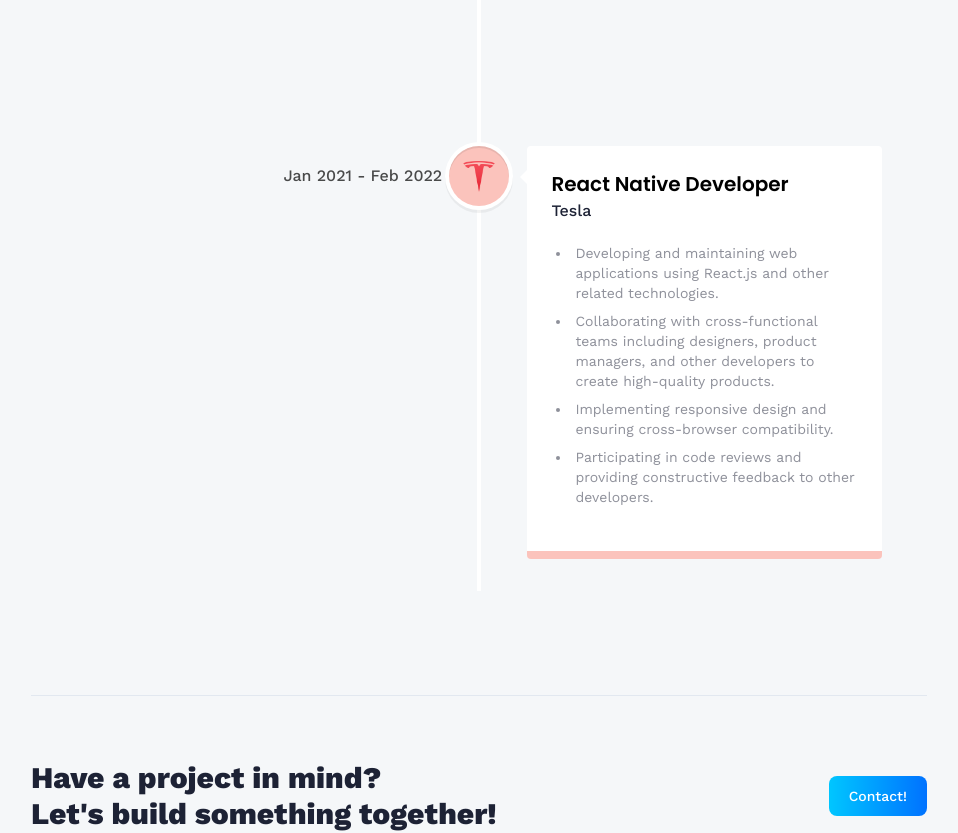
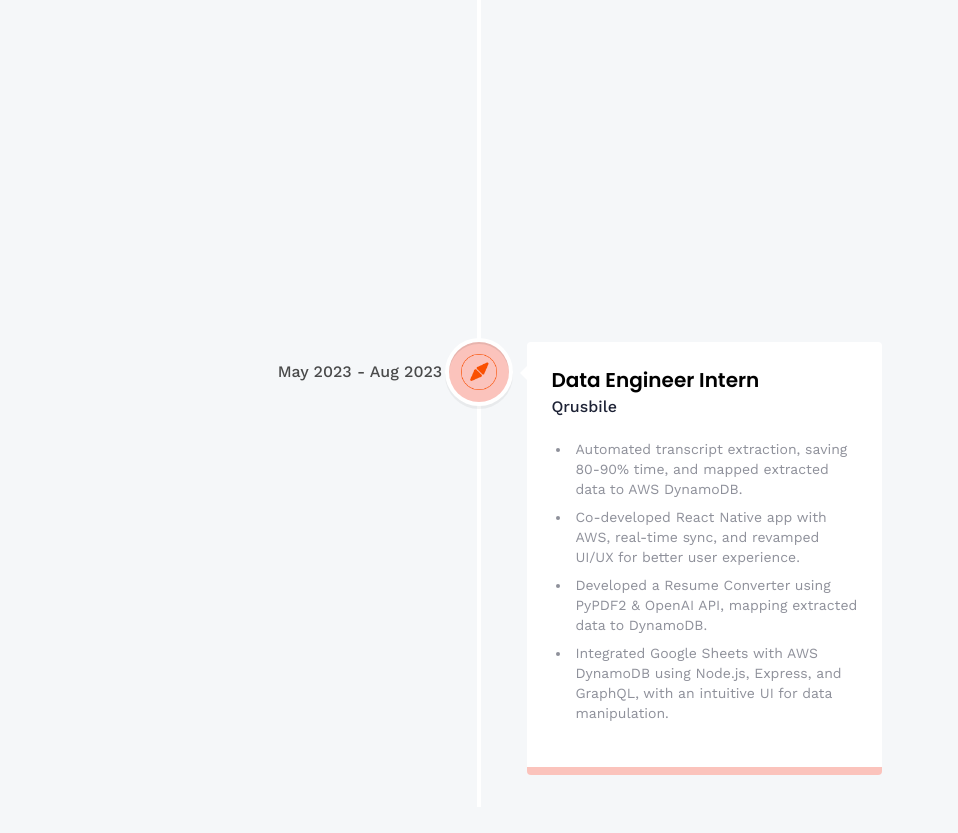
Before and after one commit to shivam27k/shivamportfolio, a React (Vite) app: page /about in a window 1280 px wide. Shown: the part 1340-2173 px from the top of the page, without its empty margins (161-1119 px from the left). Built offline with nearby package versions, Linux system fonts and the light colour scheme.

Commit message:
added work experience

```diff
--- a/src/assets/images/index.js
+++ b/src/assets/images/index.js
@@ -4,5 +4,6 @@ import shopify from './shopify.png'
 import starbucks from './starbucks.png'
 import tesla from './tesla.png'
 import logo from './logo.svg'
+import qrusible from './qrusible.png'
 
-export { hero, meta, shopify, starbucks, tesla, logo }
+export { hero, meta, shopify, starbucks, tesla, logo, qrusible }
--- a/src/constants/index.js
+++ b/src/constants/index.js
@@ -23,7 +23,7 @@ import {
 	unreal,
 	firebase,
 } from '../assets/icons'
-import { starbucks, tesla } from '../assets/images'
+import { qrusible } from '../assets/images'
 
 export const skills = [
 	{
@@ -136,30 +136,32 @@ export const skills = [
 export const experiences = [
 	{
 		id: 0,
-		title: 'React.js Developer',
-		company_name: 'Starbucks',
-		icon: starbucks,
-		iconBg: '#accbe1',
-		date: 'March 2020 - April 2021',
+		title: 'Software Developer',
+		company_name: 'Qrusible',
+		icon: qrusible,
+		iconBg: '#fbc3bc',
+		date: 'Aug 2023 - May 2024',
 		points: [
-			'Developing and maintaining web applications using React.js and other related technologies.',
-			'Collaborating with cross-functional teams including designers, product managers, and other developers to create high-quality products.',
-			'Implementing responsive design and ensuring cross-browser compatibility.',
-			'Participating in code reviews and providing constructive feedback to other developers.',
+			'Revamped outdated code, boosting system performance, efficiency, and robustness for more reliability.',
+			'Transformed admin panel with creative data display, enhanced navigation, and streamlined profile comparison.',
+			'Introduced a comprehensive points system in the web app, boosting user engagement by 40%.',
+			'Developed a web-app using React Native & AWS with GraphQL for scalable data management.',
+			'Led re-development of a cross-platform web app with React Native and GlueStack, enhancing UX with optimized architecture and responsive design.',
+			' Directed the full lifecycle of a product, including UI design backend architecture with AWS for data storage, and utilized GraphQL to form table and their relations.',
 		],
 	},
 	{
 		id: 1,
-		title: 'React Native Developer',
-		company_name: 'Tesla',
-		icon: tesla,
+		title: 'Data Engineer Intern',
+		company_name: 'Qrusbile',
+		icon: qrusible,
 		iconBg: '#fbc3bc',
-		date: 'Jan 2021 - Feb 2022',
+		date: 'May 2023 - Aug 2023',
 		points: [
-			'Developing and maintaining web applications using React.js and other related technologies.',
-			'Collaborating with cross-functional teams including designers, product managers, and other developers to create high-quality products.',
-			'Implementing responsive design and ensuring cross-browser compatibility.',
-			'Participating in code reviews and providing constructive feedback to other developers.',
+			'Automated transcript extraction, saving 80-90% time, and mapped extracted data to AWS DynamoDB.',
+			'Co-developed React Native app with AWS, real-time sync, and revamped UI/UX for better user experience.',
+			'Developed a Resume Converter using PyPDF2 & OpenAI API, mapping extracted data to DynamoDB.',
+			'Integrated Google Sheets with AWS DynamoDB using Node.js, Express, and GraphQL, with an intuitive UI for data manipulation.',
 		],
 	},
 ]
--- a/src/pages/Projects.jsx
+++ b/src/pages/Projects.jsx
@@ -24,7 +24,7 @@ const Projects = () => {
 				</p>
 			</div>
 			<div className="flex flex-wrap my-20 gap-16">
-				{projects.map((project) => (
+				{/* {projects.map((project) => (
 					<div className="lg:w-[400px] w-full" key={project.name}>
 						<div className="block-container w-12 h-12">
 							<div
@@ -62,7 +62,9 @@ const Projects = () => {
 							</div>
 						</div>
 					</div>
-				))}
+				))} */}
+
+				<p>Coming Soon</p>
 			</div>
 			<hr className="border-slate-200" />
 			<CTA />
```
Also changed, not shown: src/assets/images/qrusible.png (added).
